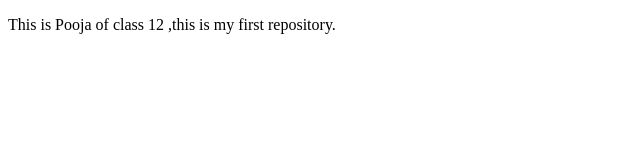
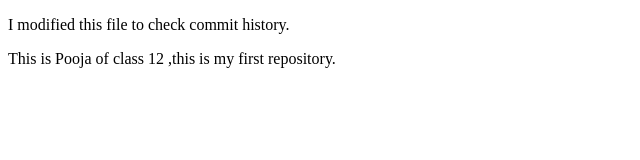
Before and after one commit to poojashree-27/my-first-repo, a plain HTML site: page index.html in a window 1280 px wide. Shown: the whole page, without its empty margins (0-640 px from the left). Drawn offline with Linux system fonts and the light colour scheme.

Commit message:
did change to track history

```diff
--- a/index.html
+++ b/index.html
@@ -6,6 +6,7 @@
     <title>Document</title>
 </head>
 <body>
-    <P>This is Pooja of class 12 ,this is my first repository.</P>
+    <P>I modified this file to check commit history.</P>
+    <bold>This is Pooja of class 12 ,this is my first repository.</bold>
 </body>
 </html>
```
